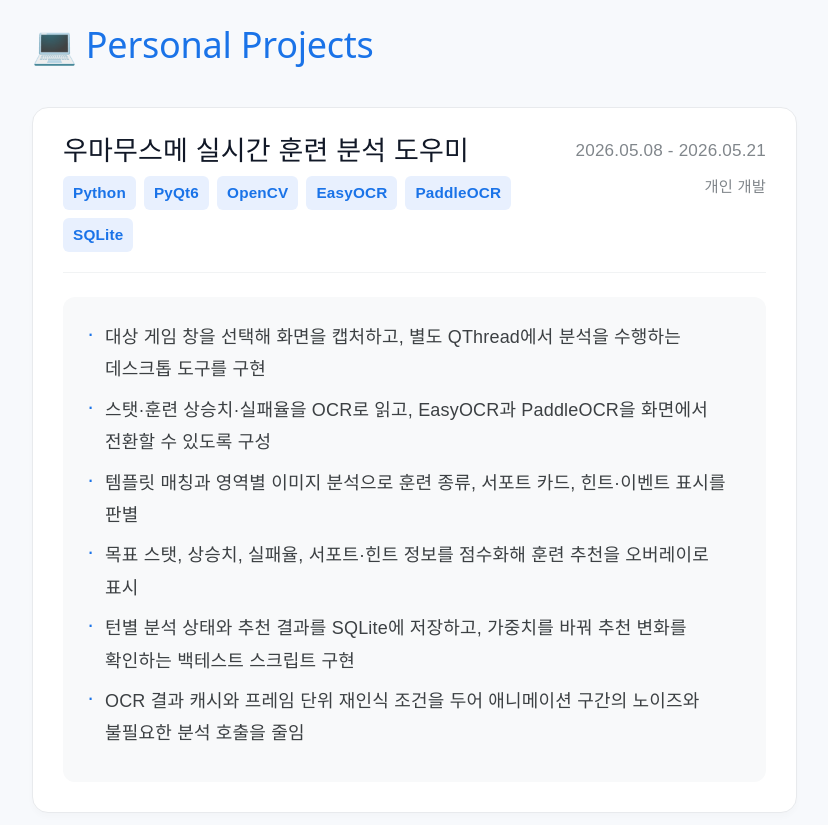
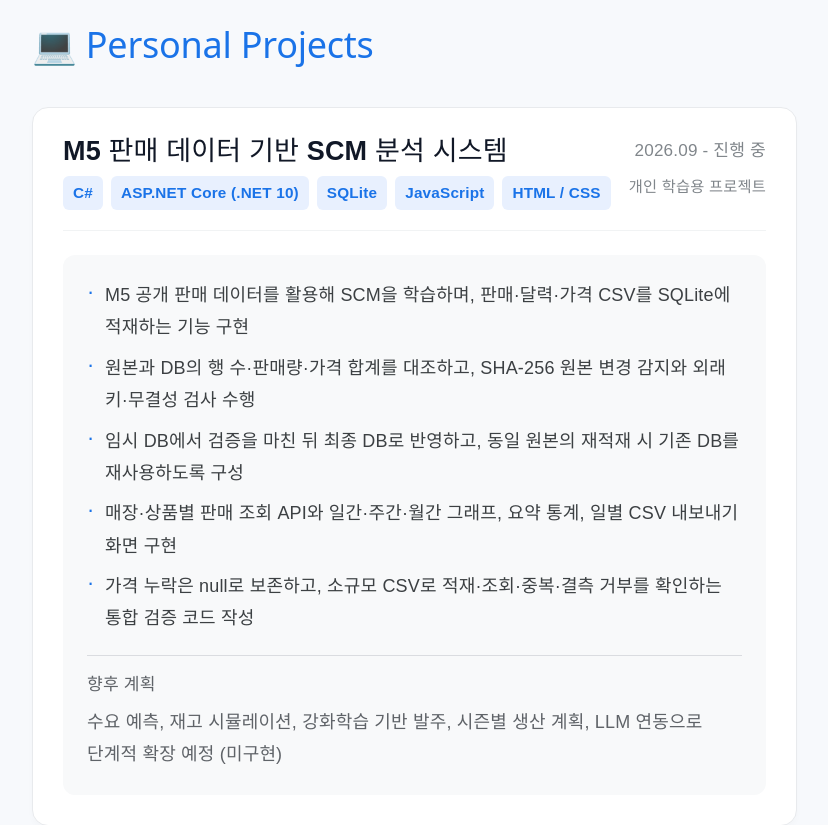
Before and after one commit to Esferansa/Esferansa.github.io, a React (Vite) app: page / in a window 1280 px wide. Shown: the part 3880-4705 px from the top of the page, without its empty margins (439-1267 px from the left). Built offline with nearby package versions, Linux system fonts and the light colour scheme.

Commit message:
add in-progress SCM learning project to portfolio

```diff
--- a/src/components/Projects.tsx
+++ b/src/components/Projects.tsx
@@ -3,6 +3,7 @@ interface PersonalProject {
   title: string;
   period: string;
   projectType?: string;
+  nextSteps?: string;
   techStack: string[];
   description: string[];
   githubLink?: string;
@@ -10,6 +11,20 @@ interface PersonalProject {
 
 // 개인 프로젝트에서 직접 다룬 기술과 구현 내용을 기록합니다.
 const projectData: PersonalProject[] = [
+  {
+    title: "M5 판매 데이터 기반 SCM 분석 시스템",
+    period: "2026.09 - 진행 중",
+    projectType: "개인 학습용 프로젝트",
+    techStack: ["C#", "ASP.NET Core (.NET 10)", "SQLite", "JavaScript", "HTML / CSS"],
+    description: [
+      "M5 공개 판매 데이터를 활용해 SCM을 학습하며, 판매·달력·가격 CSV를 SQLite에 적재하는 기능 구현",
+      "원본과 DB의 행 수·판매량·가격 합계를 대조하고, SHA-256 원본 변경 감지와 외래 키·무결성 검사 수행",
+      "임시 DB에서 검증을 마친 뒤 최종 DB로 반영하고, 동일 원본의 재적재 시 기존 DB를 재사용하도록 구성",
+      "매장·상품별 판매 조회 API와 일간·주간·월간 그래프, 요약 통계, 일별 CSV 내보내기 화면 구현",
+      "가격 누락은 null로 보존하고, 소규모 CSV로 적재·조회·중복·결측 거부를 확인하는 통합 검증 코드 작성"
+    ],
+    nextSteps: "수요 예측, 재고 시뮬레이션, 강화학습 기반 발주, 시즌별 생산 계획, LLM 연동으로 단계적 확장 예정 (미구현)"
+  },
   {
     title: "우마무스메 실시간 훈련 분석 도우미",
     period: "2026.05.08 - 2026.05.21",
@@ -84,10 +99,10 @@ function Projects() {
           }}>
 
             {/* 프로젝트 타이틀, 기술 스택, 기간 (양쪽 분할 정렬 복구) */}
-            <div style={{ display: 'flex', justifyContent: 'space-between', alignItems: 'flex-start', marginBottom: '24px', borderBottom: '1px solid #f1f3f4', paddingBottom: '20px' }}>
+            <div style={{ display: 'flex', flexWrap: 'wrap', gap: '16px', justifyContent: 'space-between', alignItems: 'flex-start', marginBottom: '24px', borderBottom: '1px solid #f1f3f4', paddingBottom: '20px' }}>
 
               {/* 좌측: 타이틀 및 기술 스택 */}
-              <div style={{ flex: 1, paddingRight: '20px' }}>
+              <div style={{ flex: '1 1 280px', minWidth: 0 }}>
                 <h3 style={{ margin: '0 0 12px 0', fontSize: '1.5rem', color: '#111827', fontWeight: '700' }}>
                   {project.title}
                 </h3>
@@ -170,6 +185,14 @@ function Projects() {
                   </li>
                 ))}
               </ul>
+              {project.nextSteps && (
+                <div style={{ marginTop: '20px', paddingTop: '16px', borderTop: '1px solid #dadce0' }}>
+                  <h4 style={{ margin: '0 0 8px', color: '#5f6368', fontSize: '0.95rem' }}>향후 계획</h4>
+                  <p style={{ margin: 0, color: '#5f6368', lineHeight: 1.8, wordBreak: 'keep-all' }}>
+                    {project.nextSteps}
+                  </p>
+                </div>
+              )}
             </div>
 
           </div>
```
Also changed, not shown: 1 other file (tests, documents, lock files or other folders).
